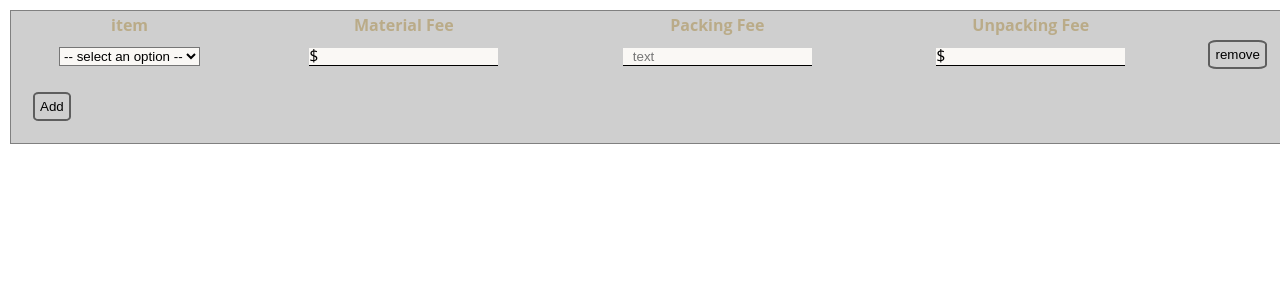
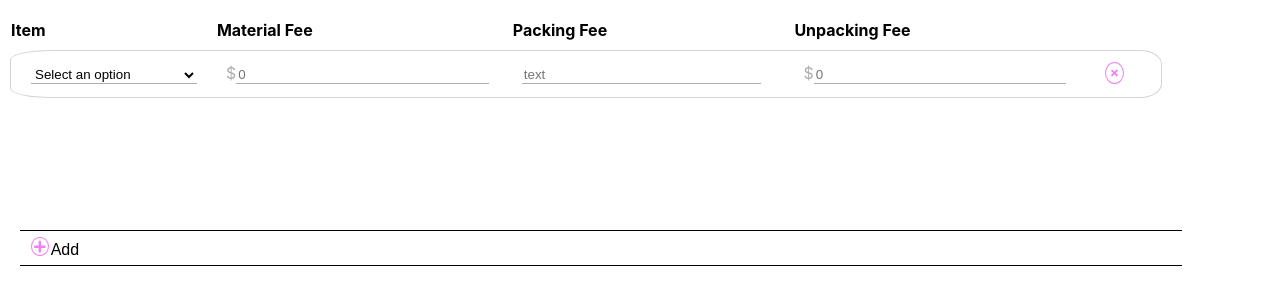
Before and after one commit to judearchidel/Tabletask, a React (Create React App) app: page / in a window 1280 px wide. Both pictures are taken after a click on the button "Add". Shown: the top 300 px of the page. Built offline with nearby package versions, Linux system fonts and the light colour scheme.

Commit message:
ui-updated

```diff
--- a/package.json
+++ b/package.json
@@ -3,6 +3,7 @@
   "version": "0.1.0",
   "private": true,
   "dependencies": {
+    "@fortawesome/fontawesome-svg-core": "^1.2.27",
     "@fortawesome/free-brands-svg-icons": "^5.12.1",
     "@fortawesome/free-solid-svg-icons": "^5.12.1",
     "@fortawesome/react-fontawesome": "^0.1.8",
--- a/src/App.js
+++ b/src/App.js
@@ -6,7 +6,7 @@ function App() {
 
   const columnlist= [
     {
-      name: 'item',
+      name: 'Item',
       inputType: 'select'
     },
     {
--- a/src/components/Table/Row/Input/Input.js
+++ b/src/components/Table/Row/Input/Input.js
@@ -4,9 +4,15 @@ import classes from './Input.module.scss';
 
 const Input = (props) =>{
 let ren= null;
+
 if(props.inputType === "currency"){
-    ren =<div><span className={classes.prefix}>$</span>
-   { <input></input>}</div>
+    if(props.index===1 && props.selected){
+        ren=<div><span className={classes.prefix}>$</span>
+   <input autoFocus={true} placeholder="0"></input></div>
+    }else{
+    ren =<div><span className={classes.prefix} >$</span>
+   <input placeholder="0"></input></div>
+    }
   }else {
    if(props.inputType === "text") {
   ren = <input placeholder = "text"></input>
--- a/src/components/Table/Row/Input/Input.module.scss
+++ b/src/components/Table/Row/Input/Input.module.scss
@@ -1,16 +1,14 @@
-$background-color: #faf8f5;;
-
-.inp input {
+.inp input{
+    background: transparent;
+    width: 90%;
     border: none;
-    border-bottom: 1px solid black;
-    padding-left:  10px;
-    background-color: $background-color ;
+    border-bottom: 1px solid  #adadac ;
 }
-.inp select{
-    background-color: #b5b1ac;
+.inp input:focus{
+    outline: none;
+    border-bottom: 1px solid #02add7;
 }
-.prefix {
-    margin-right: -10px;
-    position: absolute;
+.inp .prefix{
     text-decoration: none;
-  }
+    color: #adadac;
+}
--- a/src/components/Table/Row/Row.js
+++ b/src/components/Table/Row/Row.js
@@ -2,23 +2,32 @@ import React from 'react';
 import Select from './Select/Select';
 import Input from './Input/Input';
 import classes from './Row.module.scss';
+import { FontAwesomeIcon } from '@fortawesome/react-fontawesome';
+import { faTrashAlt } from "@fortawesome/free-solid-svg-icons";
+import { faTimes } from "@fortawesome/free-solid-svg-icons";
+
 const Row = (props) =>{
   let inputs=[];
   inputs = props.rowitems.map((el,index)=>{
     if(el === "select"){
-     return <td key={index}> <Select index={props.index} selected={props.selected} itemlist={props.itemlist}
-      selectHandler={props.selectHandler}></Select></td>
+     return  <Select key={index} index={props.index} item={props.item} itemlist={props.itemlist}
+      selectHandler={props.selectHandler}></Select>
   }else{
      return <td  key={index}><Input index={index} selected={props.selected} inputType={el}></Input></td>
   }
-
   })
+  let icon = <FontAwesomeIcon icon={faTimes}  className={classes.cross}/>
+  if(props.selected){
+    icon =<FontAwesomeIcon icon={faTrashAlt}  className={classes.trash}/>
+  }
 
   return(
-      <tr>
+      <tr className={classes.Wrapper}>
         {inputs}
-        <td><button onClick={()=>props.removeHandler(props.index)}>remove</button></td>
-      </tr>
+        <td className={classes.last}><button onClick={()=>props.removeHandler(props.index)}>
+        {icon}</button></td>
+        </tr>
+
     )
 }
 
--- a/src/components/Table/Row/Row.module.scss
+++ b/src/components/Table/Row/Row.module.scss
@@ -0,0 +1,35 @@
+.Wrapper td{
+    border-top: 0.5px solid #d4d4d4;
+    border-bottom: 0.5px solid #d4d4d4;
+    margin: 10px;
+    padding: 10px;
+}
+.Wrapper:hover{
+    background-color:#d4d4d4 ;
+}
+.Wrapper button{
+    border: none;
+    background: transparent;
+}
+.Wrapper .trash{
+    background: transparent;
+    color: violet;
+}
+.Wrapper .cross {
+    background: transparent;
+    color: violet;
+    font-size: 10px;
+    padding: 5px;
+    border: 1px solid violet;
+    border-radius: 50%;
+}
+.Wrapper .trash:focus{
+    outline: none;
+}
+.Wrapper .cross:focus{
+    outline: none;
+}
+.Wrapper .last{
+    border-right: 0.5px solid #d4d4d4;
+    border-radius: 0 30% 30% 0;
+}
--- a/src/components/Table/Row/Select/Select.js
+++ b/src/components/Table/Row/Select/Select.js
@@ -8,12 +8,13 @@ const Select = (props) =>{
 
     })
 
-    return(
-        <div className={classes.Select}><select value={props.selected} onChange={(event)=>props.selectHandler(event,props.index)}>
-        <option  defaultValue="Nothing"> -- select an option -- </option>
+    return(<td className={classes.last}>
+        <div className={classes.Select}><select value={props.item} onChange={(event)=>props.selectHandler(event,props.index)}>
+        <option  defaultValue="Nothing">Select an option</option>
         {ren}
         </select>
-        </div>);
+        </div>
+        </td>);
 }
 
 export default Select;
--- a/src/components/Table/Row/Select/Select.module.scss
+++ b/src/components/Table/Row/Select/Select.module.scss
@@ -1,3 +1,14 @@
-.Select select {
-    background-color: #faf8f5;
+.Select select{
+    background: transparent;
+    width: 90%;
+    border: none;
+    margin-left: 10px;
+    border-bottom: 1px solid  #adadac
 }
+.Select select:focus{
+    outline: none;;
+}
+.last{
+    border-left: 0.5px solid #d4d4d4;
+    border-radius: 20% 0 0 20%;
+}
--- a/src/components/Table/Table.js
+++ b/src/components/Table/Table.js
@@ -1,6 +1,8 @@
 import React, { useReducer, useCallback } from 'react';
 import classes from './Table.module.scss';
 import Row from './Row/Row';
+import { FontAwesomeIcon } from '@fortawesome/react-fontawesome';
+import { faPlus } from "@fortawesome/free-solid-svg-icons";
 
 const Statereducer = (currentState,action)=>{
     switch(action.type){
@@ -24,7 +26,8 @@ const Statereducer = (currentState,action)=>{
       const ab= currentState.findIndex((el)=>{
         return el.rowid===action.index
       });
-      abb[ab].selected= action.selected;
+      abb[ab].item= action.item;
+      abb[ab].selected= true;
       return [...abb] ;
       }
       default:
@@ -52,7 +55,8 @@ const addRowHandler = useCallback(()=>{
     setState({type:'ADD',
 new: {
     rowid: new Date(),
-    selected: ""
+    item: '',
+    selected: false
 }})
     },[])
 
@@ -60,7 +64,8 @@ const selectHandler =(event,index) => {
 const item = event.target.value
 setState({type:"SELECT",
 index: index,
-selected: item})
+item: item
+ })
 }
 
 const removeHandler =(index) => {
@@ -72,6 +77,7 @@ setState({
 row = State.map((el,i)=>{
         return (<Row key={i} index={el.rowid} itemlist={items}
             rowitems={rows}
+            item={el.item}
             selected={el.selected}
             selectHandler={selectHandler}
             removeHandler={removeHandler}
@@ -80,9 +86,9 @@ row = State.map((el,i)=>{
 
 return (
         <div className={classes.Table}>
+            <div className={classes.tbl}>
             <table>
             <thead>
-
                 <tr>
                     {head}
                 </tr>
@@ -90,13 +96,15 @@ return (
                 <tbody>
                 {row}
                 </tbody>
-                <tfoot>
-                <tr>
-                    <td colSpan= '3'>
-                    <button onClick={addRowHandler} >Add</button></td>
-                </tr>
-                </tfoot>
             </table>
+            </div>
+            <div className={classes.btn}>
+            <button onClick={addRowHandler} ><FontAwesomeIcon icon={faPlus}  className={classes.plus}/>
+            <span className={classes.add}>Add</span></button>
+            </div>
+            <div>
+
+          </div>
         </div>
     );
 }
--- a/src/components/Table/Table.module.scss
+++ b/src/components/Table/Table.module.scss
@@ -2,36 +2,42 @@ $primary-background-color: #cfcfcf;
 $font: 'Open Sans', sans-serif;
 $text-color: #a3853c7b;
 
+
 .Table table{
-    width: 100%;
+    width: 90%;
+    border: none;
     margin: 10px;
-    border: 0.5px solid grey;
-    background-color:$primary-background-color;
-    font-family: $font;
+    text-align: left;
+    border-spacing: 0 5px;
+    border-collapse: separate;
+    border-style: none;
 }
-.Table thead {
-    margin: auto;
-    text-align: center;
-    color: $text-color;
+.Table tr{
+    height: 30px;
+}
+.Table .plus{
+    color : violet;
+    padding: 2px;
+    border: 1px solid violet;
+    border-radius: 50%;
 }
 
-
-
-
-.Table tbody tr:hover{
- background-color: #9c9c9c;
+.Table .tbl{
+    min-height: 200px;
 }
-
-.Table tfoot {
+.add{
+    padding: 2px;
+    font-size: 16px;
+}
+.Table .btn{
+    padding: 5px;
+    width: 90%;
     text-align: left;
+    margin: 20px;
+    border-top: 0.5px solid black ;
+    border-bottom: 0.5px solid black;
 }
-.Table tfoot td {
-    text-align: left;
-    padding: 20px;
+.Table .btn button{
+    background-color: white;
+    border: none;
 }
-.Table button{
-    border: 2px solid #5e5e5e;
-    background-color: $primary-background-color;
-    padding: 5px;
-    border-radius: 15%;
-}
```
Also changed, not shown: 1 other file (tests, documents, lock files or other folders).
